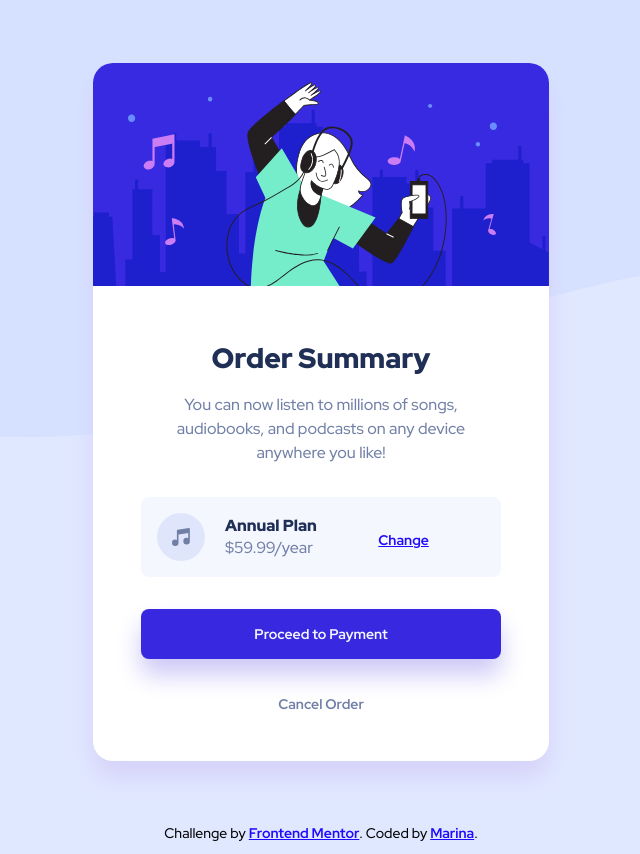
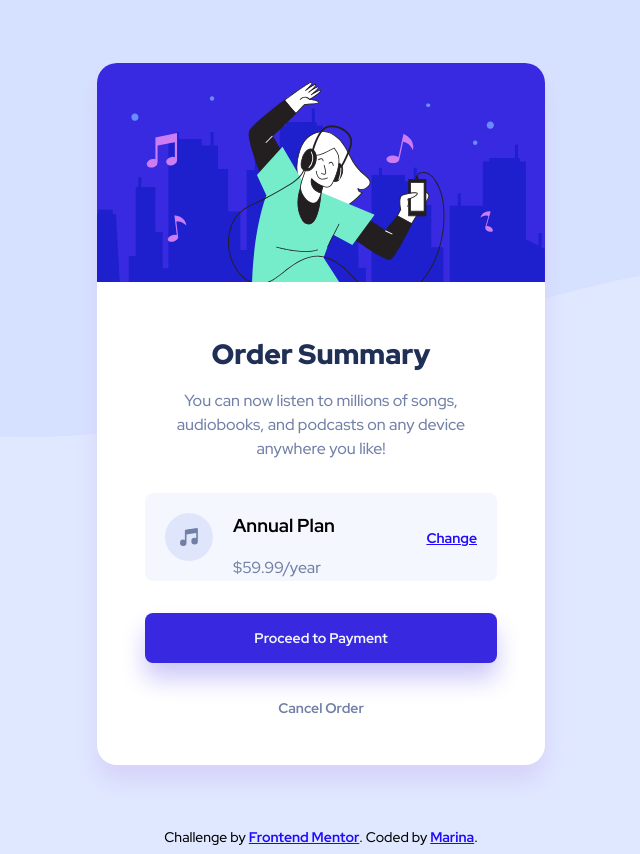
Before and after one commit to TulipSoup/Order-Summary-Component, a plain HTML site: page index.html in a window 1280 px wide. Shown: the whole page, without its empty margins (319-959 px from the left). Drawn offline with Linux system fonts and the light colour scheme; files whose address does not match are found by name.

Commit message:
Add files via upload

```diff
--- a/css/styles.css
+++ b/css/styles.css
@@ -14,7 +14,7 @@ h1 {
   margin: 48px 48px 0;
 }
 
-h3 {
+h2 {
   color: hsl(223, 47%, 23%);
   font-size: 1rem;
   font-weight: 900;
@@ -45,7 +45,7 @@ a:hover {
   box-shadow: 0 16px 24px 0 hsl(245, 75%, 90%);
   margin: 5% auto;
   text-align: center;
-  width: 36%;
+  width: 28rem;
 }
 
 .top-container {
@@ -61,29 +61,25 @@ a:hover {
   border-radius: 8px;
   margin: 32px 48px;
   text-align: left;
-  position: relative;
+  display: flex;
+  align-items: center;
+  justify-content: flex-start;
+
+
 }
 
 .icon-plan {
   width: 48px;
   height: 48px;
-  margin: 16px;
-  display: inline-block;
+  margin: 20px;
 }
 
 .text-plan {
-  position: relative;
-  display: inline-block;
-  bottom: 8px;
 }
 
 .change-plan {
-  position: relative;
-  display: inline-block;
-  bottom: 16px;
-  left: 58px;
-  align-items: center;
-  justify-content: flex-end;
+  margin-left: auto;
+  margin-right: 20px;
 }
 
 .btn-primary {
```
Also changed, not shown: 1 other file.
